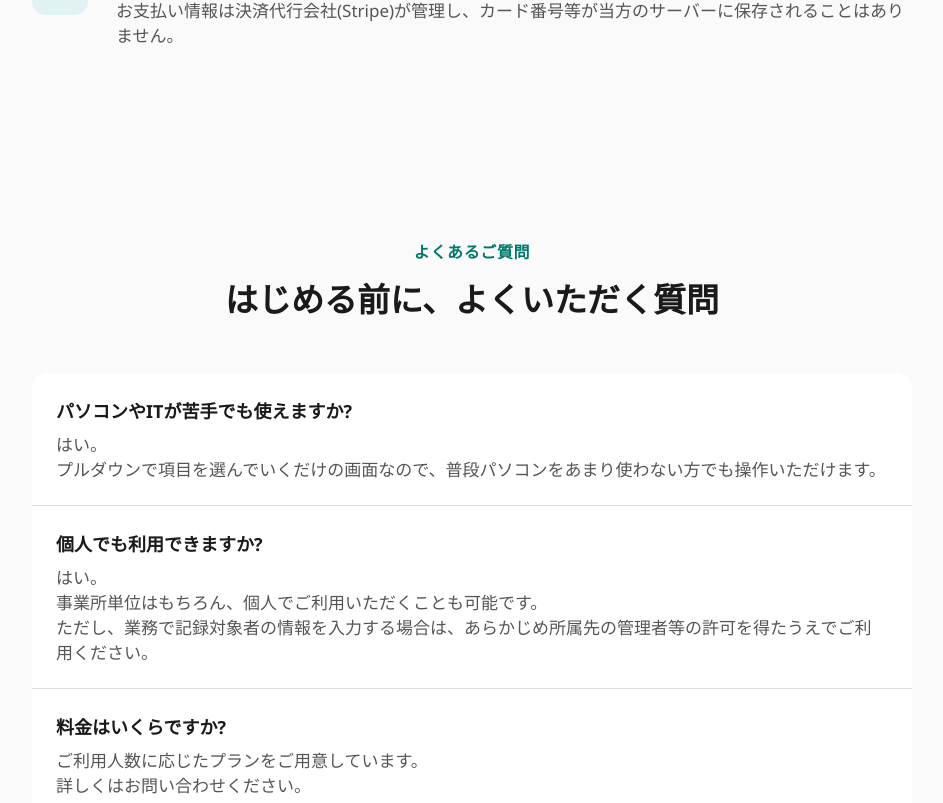
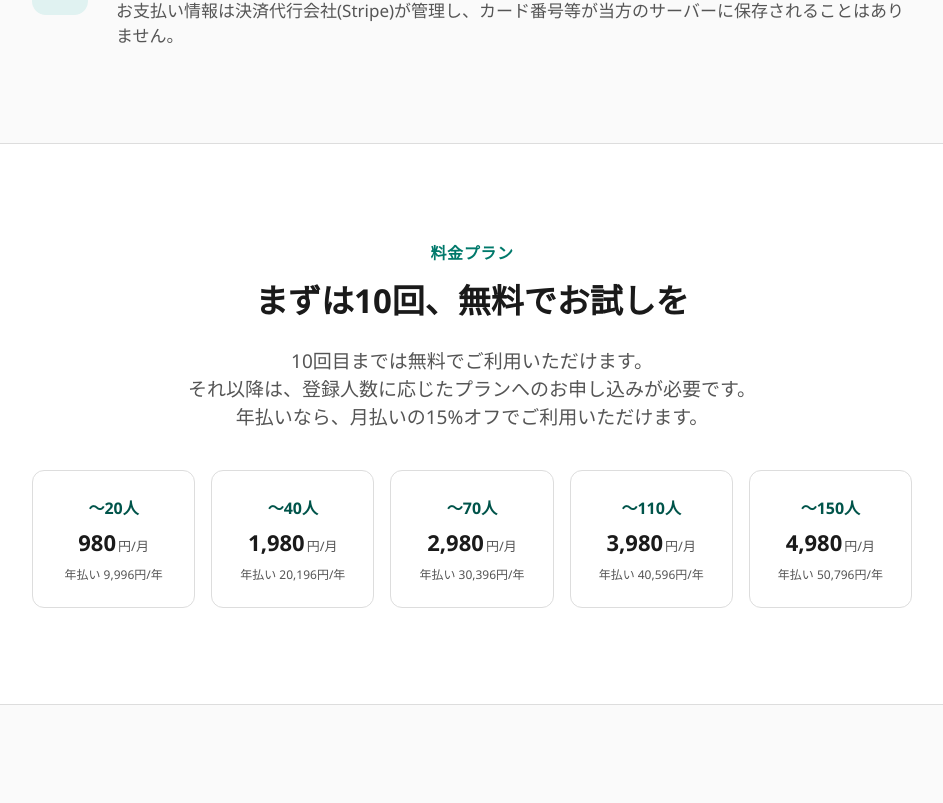
Before and after one commit to goldenglow1991-bot/monitoring_app_web, a React (Vite) app: page / in a window 1280 px wide. Shown: the part 3690-4493 px from the top of the page, without its empty margins (168-1111 px from the left). Built offline with nearby package versions, Linux system fonts and the light colour scheme; no server answers.

Commit message:
LPに⑧料金プランセクションを追加
stripePrices.tsの実データから5プランの月額/年額を表示し、
FAQの料金回答からも新セクションへリンクする

```diff
--- a/src/App.css
+++ b/src/App.css
@@ -954,6 +954,19 @@
   border-radius: 12px;
   overflow: hidden;
 }
+.lp-pricing-grid { display: grid; grid-template-columns: repeat(5, 1fr); gap: 16px; }
+.lp-pricing-card {
+  background: #fff;
+  border: 1px solid var(--border-light);
+  border-radius: 12px;
+  padding: 24px 12px;
+  text-align: center;
+}
+.lp-pricing-tier { font-weight: 700; color: var(--teal-dark); margin-bottom: 8px; }
+.lp-pricing-price { font-size: 22px; font-weight: 700; }
+.lp-pricing-price span { font-size: 13px; font-weight: 400; color: var(--text-muted); margin-left: 2px; }
+.lp-pricing-annual { margin-top: 8px; font-size: 12px; color: var(--text-muted); }
+
 .lp-faq-item { background: #fff; padding: 24px; }
 .lp-faq-q { font-weight: 700; font-size: 18px; margin-bottom: 8px; }
 .lp-faq-a { color: var(--text-muted); font-size: 17px; }
@@ -977,6 +990,7 @@
   .lp-section { padding: 64px 20px; }
   .lp-hero-title { font-size: 32px; }
   .lp-steps { flex-direction: column; gap: 40px; }
+  .lp-pricing-grid { grid-template-columns: repeat(2, 1fr); }
   .lp-header { padding: 16px 20px; }
   .lp-screenshot-body { flex-direction: column; }
   .lp-screenshot-side { width: 100%; flex-direction: row; }
--- a/src/LandingPage.tsx
+++ b/src/LandingPage.tsx
@@ -1,4 +1,5 @@
 import { showTokushohoDialog } from './dialogs';
+import { planTiers, freeGenerationLimit, annualDiscountRate, annualPriceFor } from './stripePrices';
 
 export function LandingPage({
   onGetStarted,
@@ -200,6 +201,31 @@ export function LandingPage({
         </div>
       </div>
 
+      <div className="lp-section lp-panel" id="pricing">
+        <div className="lp-wrap lp-center" style={{ marginBottom: 40 }}>
+          <div className="lp-eyebrow">料金プラン</div>
+          <h2>まずは10回、無料でお試しを</h2>
+          <p className="lp-lead">
+            {freeGenerationLimit}回目までは無料でご利用いただけます。
+            <br />
+            それ以降は、登録人数に応じたプランへのお申し込みが必要です。
+            <br />
+            年払いなら、月払いの{Math.round(annualDiscountRate * 100)}%オフでご利用いただけます。
+          </p>
+        </div>
+        <div className="lp-wrap lp-pricing-grid">
+          {planTiers.map((tier) => (
+            <div className="lp-pricing-card" key={tier.key}>
+              <div className="lp-pricing-tier">{tier.label}</div>
+              <div className="lp-pricing-price">
+                {tier.priceYen.toLocaleString()}<span>円/月</span>
+              </div>
+              <div className="lp-pricing-annual">年払い {annualPriceFor(tier).toLocaleString()}円/年</div>
+            </div>
+          ))}
+        </div>
+      </div>
+
       <div className="lp-section" id="faq">
         <div className="lp-wrap lp-center" style={{ marginBottom: 48 }}>
           <div className="lp-eyebrow">よくあるご質問</div>
@@ -227,9 +253,11 @@ export function LandingPage({
           <div className="lp-faq-item">
             <div className="lp-faq-q">料金はいくらですか?</div>
             <div className="lp-faq-a">
-              ご利用人数に応じたプランをご用意しています。
+              はじめの{freeGenerationLimit}回は無料でお試しいただけます。
               <br />
-              詳しくはお問い合わせください。
+              それ以降は月額{planTiers[0].priceYen.toLocaleString()}円〜、登録人数に応じたプランをご用意しています。
+              <br />
+              詳しくは<a href="#pricing" className="inline-link">料金プラン</a>をご覧ください。
             </div>
           </div>
           <div className="lp-faq-item">
```
